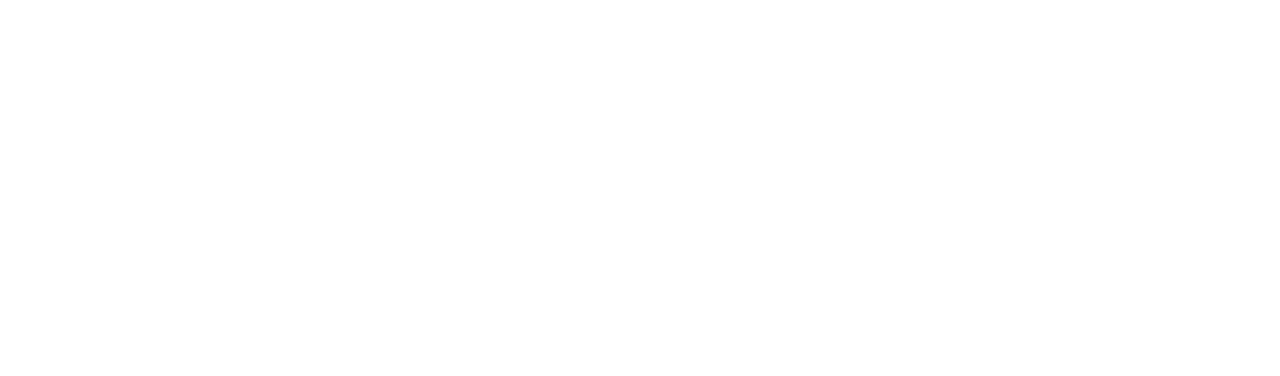
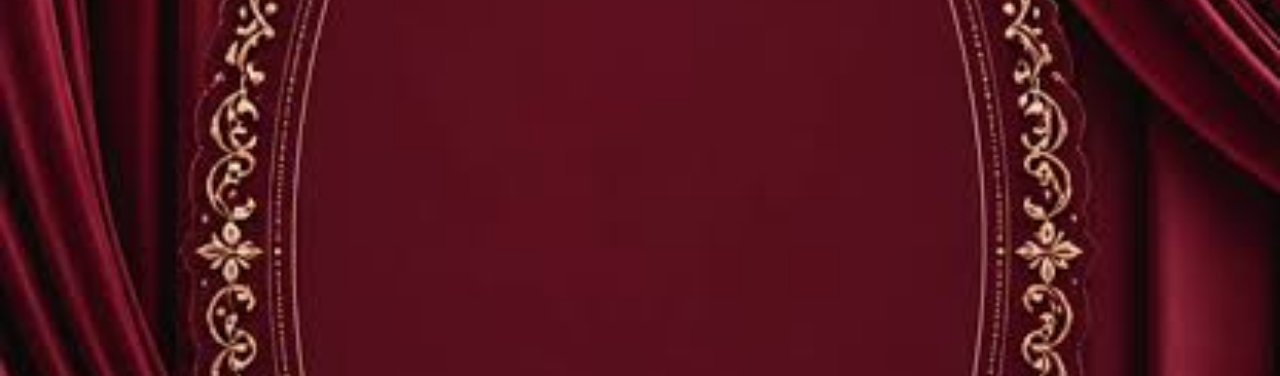
Before and after one commit to noufalrasak/R-R, a plain HTML site: page index.html in a window 1280 px wide. Shown: the top 376 px of the page. Drawn offline with Linux system fonts and the light colour scheme.

Commit message:
Update styles.css

```diff
--- a/styles.css
+++ b/styles.css
@@ -9,7 +9,7 @@ body {
 
 
 #background {
-    background-image: url(assets/section1.jpg);
+    background-image: url(section1.jpg);
     height: 100vh;
     width: 100%;
     background-size: cover;
```
